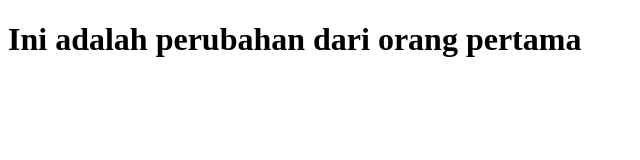
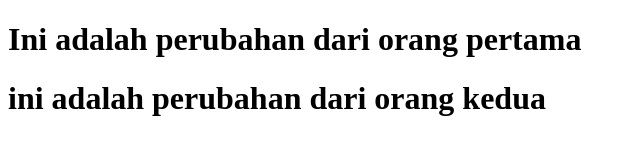
Before and after one commit to ROOZEIN/test-git, a plain HTML site: page index.html in a window 1280 px wide. Shown: the whole page, without its empty margins (0-640 px from the left). Drawn offline with Linux system fonts and the light colour scheme.

Commit message:
second commit

```diff
--- a/index.html
+++ b/index.html
@@ -7,5 +7,6 @@
 </head>
 <body>
     <h1>Ini adalah perubahan dari orang pertama</h1>
+    <h1>ini adalah perubahan dari orang kedua</h1>
 </body>
 </html>
```
